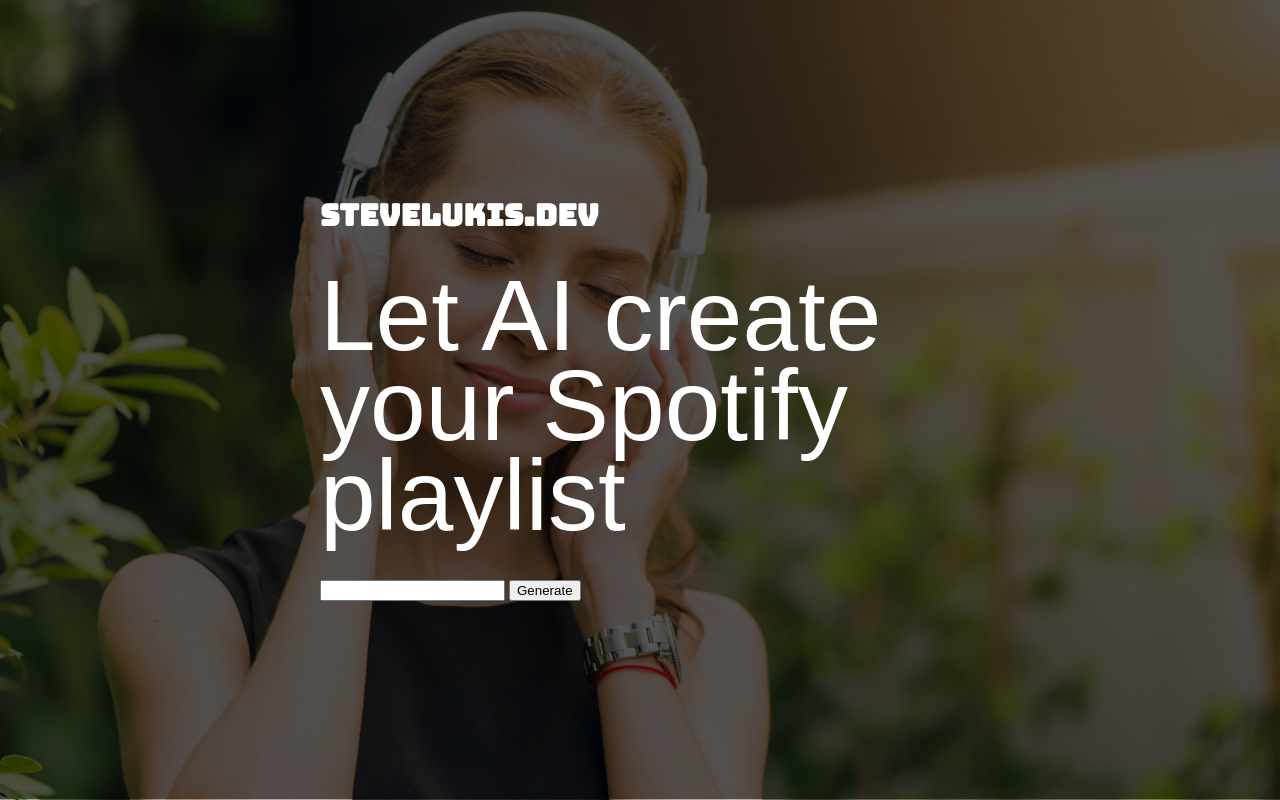
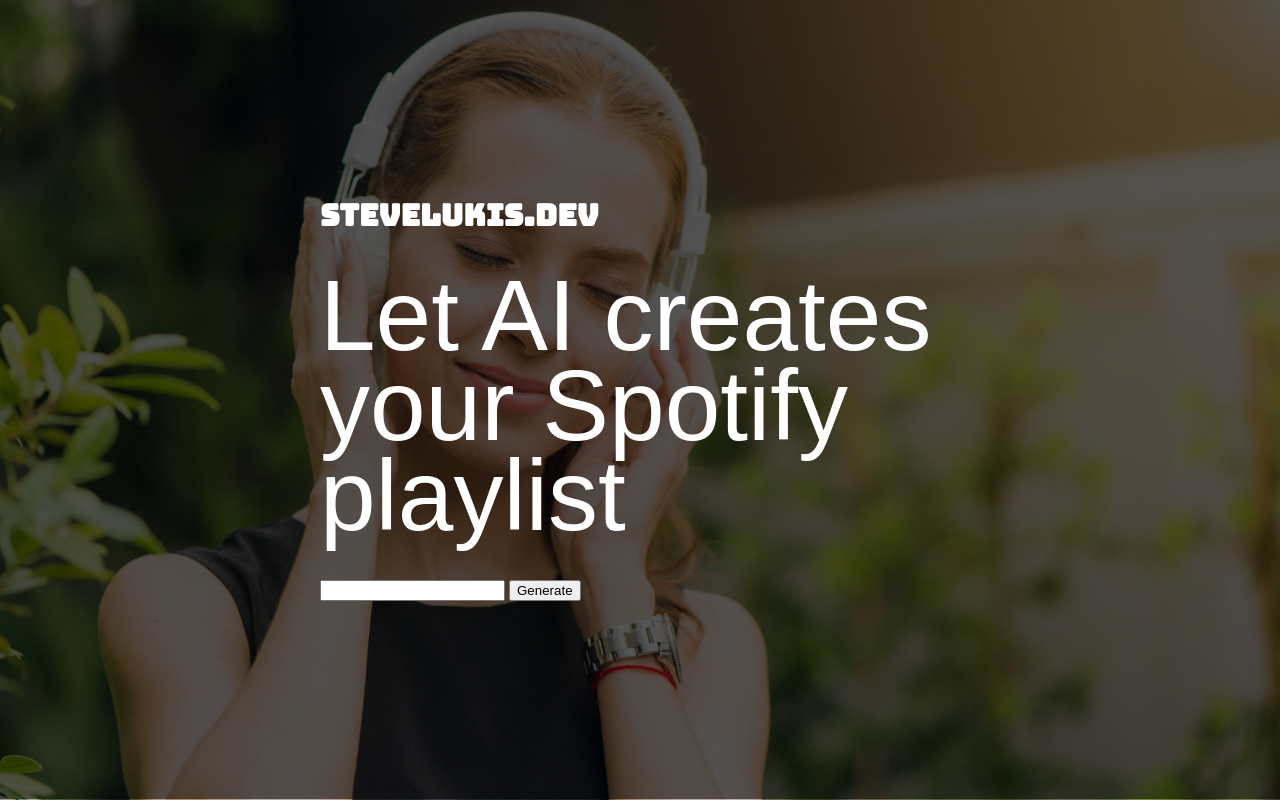
Before and after one commit to seuno-dev/openai-spotify-playlist, a Flask app: page / in a window 1280 px wide. Run offline with Flask 3, Linux system fonts and the light colour scheme; parts of the project's set-up code (start-up, migrations or seed data) failed here and were passed over; some web fonts are replaced.

Commit message:
chore: Update homepage headline text

```diff
--- a/templates/index.html
+++ b/templates/index.html
@@ -12,7 +12,7 @@
   <div class="background">
     <div class="text-container">
       <h3 class="text text-name">stevelukis.dev</h3>
-      <h1 class="text text-title">Let AI create your Spotify playlist</h1>
+      <h1 class="text text-title">Let AI creates your Spotify playlist</h1>
       <form>
         <input>
         <button>Generate</button>
```
